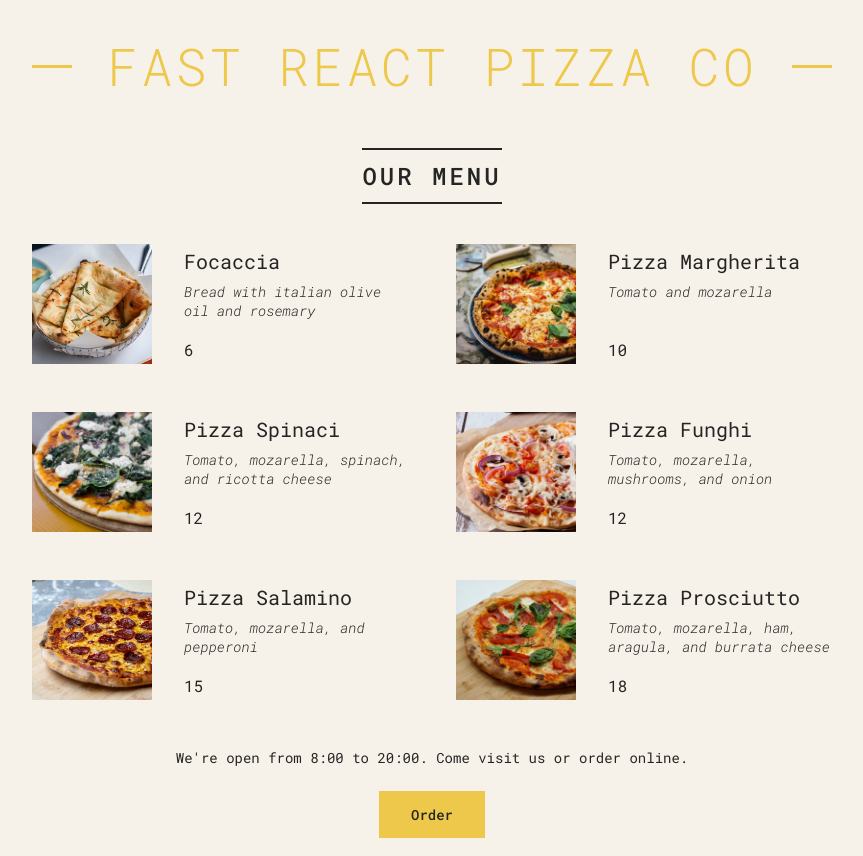
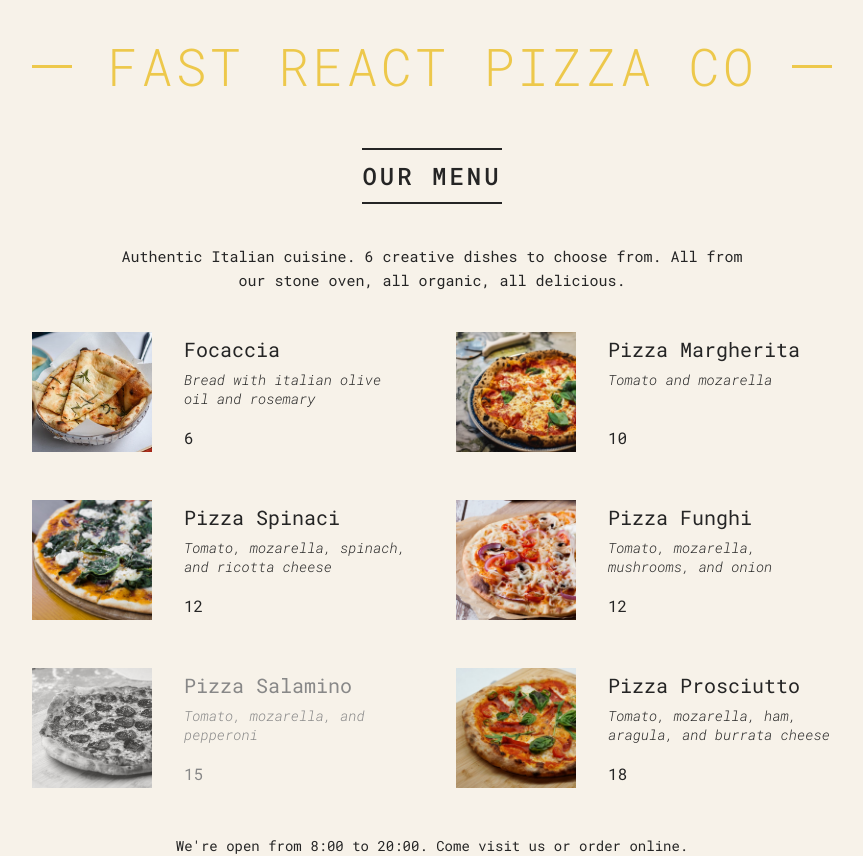
Before and after one commit to thienlehoang/learningReact1, a React (Create React App) app: page / in a window 1280 px wide. Shown: the top 856 px of the page, without its empty margins (208-1071 px from the left). Built offline with nearby package versions, Linux system fonts and the light colour scheme.

Commit message:
setting classes conditionally

```diff
--- a/src/App.js
+++ b/src/App.js
@@ -1,4 +1,5 @@
 import "./index.css"
+import { ReactFragment } from 'react';
 const pizzaData = [
   {
     name: "Focaccia",
@@ -63,11 +64,14 @@ function Menu(){
       <h2>Our menu</h2>
       {
         pizzas && (
-          <ul className="pizzas">
-            {pizzaData.map((pizza)=>(
-              <Pizza className="pizza" info={pizza}></Pizza>
-            ))}
-          </ul>
+          <>
+            <p>Authentic Italian cuisine. 6 creative dishes to choose from. All from our stone oven, all organic, all delicious.</p>
+            <ul className="pizzas">
+              {pizzaData.map((pizza)=>(
+                <Pizza className="pizza" info={pizza}></Pizza>
+              ))}
+            </ul>
+          </>
         )
       }
 
@@ -78,7 +82,7 @@ function Menu(){
 function Pizza(props){
   return (
     <>
-      <li className="pizza">
+      <li className={`pizza ${props.info.soldOut ? "sold-out" : ""}`}>
         <img src={props.info?.photoName} alt={props.info.name}></img>
         <div>
           <h3>{props.info.name}</h3>
--- a/src/index.css
+++ b/src/index.css
@@ -110,6 +110,8 @@ body {
   gap: 3.2rem;
   &:hover{
     cursor: pointer;
+    transform: scale(1.05);
+    transition: all 0.25s linear;
   }
 }
 
@@ -183,6 +185,9 @@ body {
 
 .btn:hover {
   background-color: #e9bb24;
+  transform: scale(1.1);
+  transition-delay: .2s;
+  transition: all .25s linear;
 }
 
 /*
```
